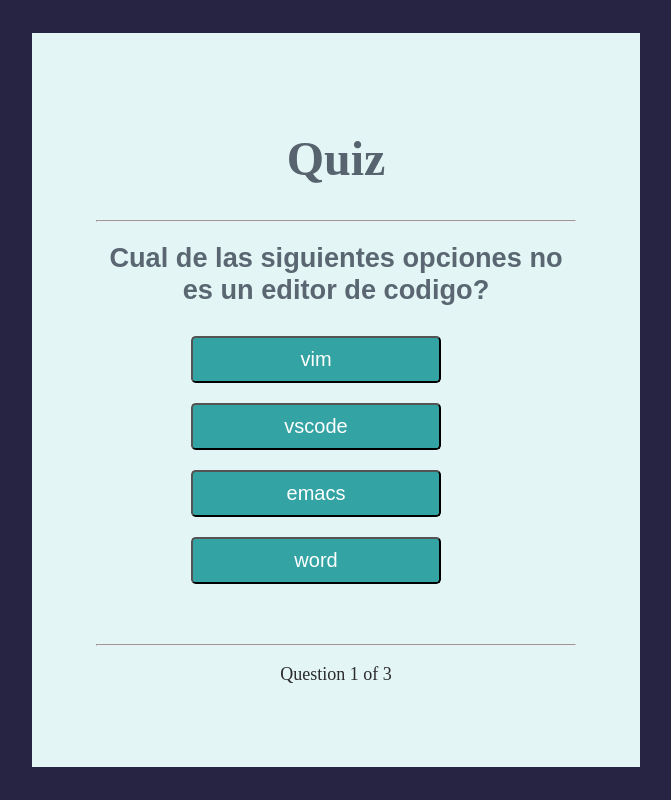
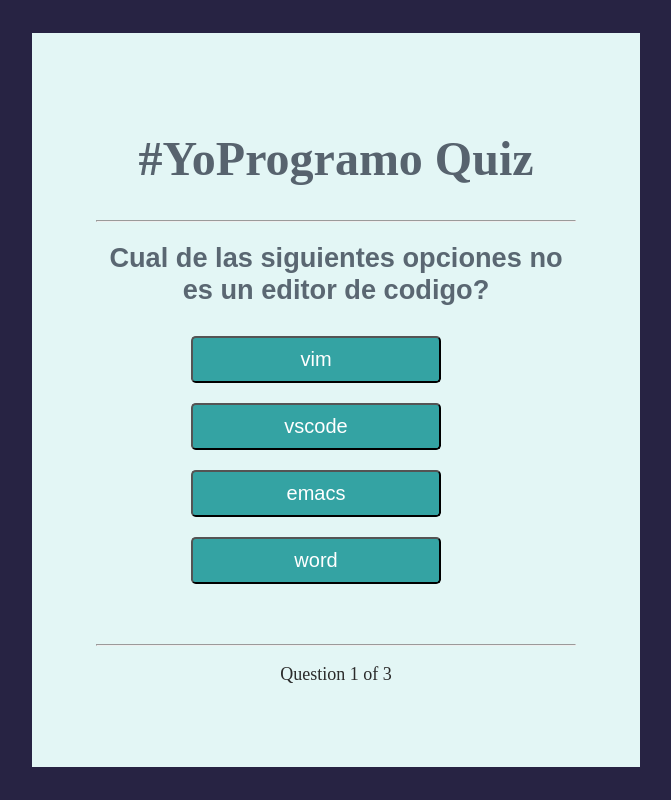
Before and after one commit to ueatmil18/https-ueatmil18.github.io-, a plain HTML site: page index.html in a window 1280 px wide. Shown: the whole page, without its empty margins (304-975 px from the left). Drawn offline with Linux system fonts and the light colour scheme.

Commit message:
Update index.html

```diff
--- a/index.html
+++ b/index.html
@@ -10,7 +10,7 @@
   <body>
     <!-- Quiz Box -->
     <div id="quiz" class="quiz">
-      <h1>Quiz</h1>
+      <h1>#YoProgramo Quiz</h1>
       <hr />
 
       <h1 id="question"></h1>
```
